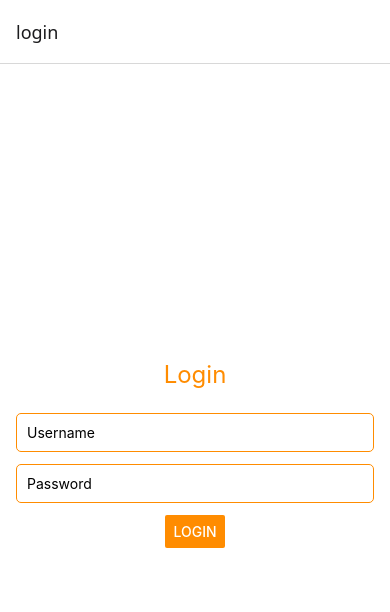
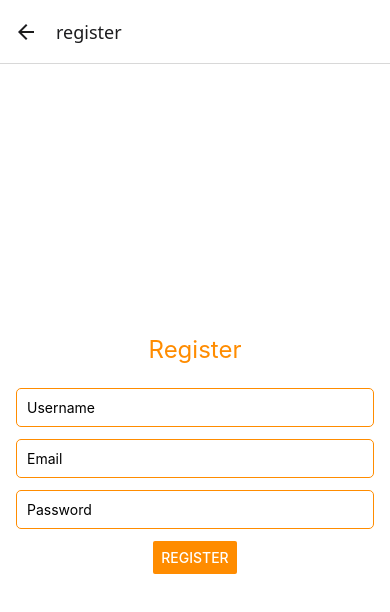
Before and after one commit to Kristian182381/Domis-el-norte, a React Native app: screen /register in a window 390 px wide. Before the commit this address had no page. Shown: the top 612 px of the page. Built offline with nearby package versions, Linux system fonts and the light colour scheme.

Commit message:
Creacion y primer intento de configuracion con firebas-pantalla de registro

```diff
--- a/App.js
+++ b/App.js
@@ -4,6 +4,7 @@ import { NavigationContainer } from "@react-navigation/native";
 import { createStackNavigator } from "@react-navigation/stack";
 import Login from "./components/screens/login";
 import Home from "./components/screens/home";
+import Register from "./components/screens/register";
 
 const Stack = createStackNavigator();
 
@@ -13,6 +14,7 @@ export default function App() {
       <Stack.Navigator initialRouteName="login">
         <Stack.Screen name="login" component={Login} />
         <Stack.Screen name="home" component={Home} />
+        <Stack.Screen name="register" component={Register} />
       </Stack.Navigator>
     </NavigationContainer>
   );
--- a/components/screens/login.js
+++ b/components/screens/login.js
@@ -1,11 +1,16 @@
 import React, { useState } from 'react';
-import { StyleSheet, Text, TextInput, View, Button } from 'react-native';
+import { StyleSheet, Text, TextInput, View, Button, TouchableOpacity } from 'react-native';
 
 const Login = ({ navigation }) => {
     const [username, setUsername] = useState('');
     const [password, setPassword] = useState('');
+    const [error, setError] = useState('');
 
     const handleLogin = () => {
+        if (username === '' || password === '') {
+            setError('Both fields are required');
+            return;
+        }
         // Aquí puedes agregar la lógica de autenticación
         // Si la autenticación es exitosa, navega a la pantalla de home
         navigation.navigate('home');
@@ -27,7 +32,11 @@ const Login = ({ navigation }) => {
                 onChangeText={setPassword}
                 secureTextEntry
             />
+            {error ? <Text style={styles.error}>{error}</Text> : null}
             <Button title="Login" onPress={handleLogin} color="#ff8c00" />
+            <TouchableOpacity onPress={() => navigation.navigate('register')}>
+                <Text style={styles.registerLink}>Don't have an account? Register</Text>
+            </TouchableOpacity>
         </View>
     );
 };
@@ -53,6 +62,15 @@ const styles = StyleSheet.create({
         borderColor: '#ff8c00',
         borderRadius: 5,
     },
+    error: {
+        color: 'red',
+        marginBottom: 12,
+    },
+    registerLink: {
+        marginTop: 16,
+        color: '#ff8c00',
+        textDecorationLine: 'underline',
+    },
 });
 
 export default Login;
--- /dev/null
+++ b/components/screens/register.js
@@ -0,0 +1,88 @@
+import React, { useState } from "react";
+import { StyleSheet, Text, TextInput, View, Button } from "react-native";
+import { createUserWithEmailAndPassword } from 'firebase/auth';
+import { auth } from '../../firebaseConfig';
+
+const Register = ({ navigation }) => {
+    const [username, setUsername] = useState("");
+    const [email, setEmail] = useState("");
+    const [password, setPassword] = useState("");
+    const [error, setError] = useState("");
+
+    const handleRegister = () => {
+        // Validar los campos de entrada
+        if (username === '' || email === '' || password === '') {
+            setError('All fields are required');
+            return;
+        }
+
+        // Registrar usuario con Firebase
+        createUserWithEmailAndPassword(auth, email, password)
+            .then((userCredential) => {
+                // Registro exitoso
+                const user = userCredential.user;
+                console.log('User registered:', user);
+                navigation.navigate("login");
+            })
+            .catch((error) => {
+                setError(error.message);
+            });
+    };
+
+    return (
+        <View style={styles.container}>
+            <Text style={styles.title}>Register</Text>
+            <TextInput
+                style={styles.input}
+                placeholder="Username"
+                value={username}
+                onChangeText={setUsername}
+            />
+            <TextInput
+                style={styles.input}
+                placeholder="Email"
+                value={email}
+                onChangeText={setEmail}
+                keyboardType="email-address"
+            />
+            <TextInput
+                style={styles.input}
+                placeholder="Password"
+                value={password}
+                onChangeText={setPassword}
+                secureTextEntry
+            />
+            {error ? <Text style={styles.error}>{error}</Text> : null}
+            <Button title="Register" onPress={handleRegister} color="#ff8c00" />
+        </View>
+    );
+};
+
+const styles = StyleSheet.create({
+    container: {
+        flex: 1,
+        backgroundColor: "#fff",
+        alignItems: "center",
+        justifyContent: "center",
+        padding: 16,
+    },
+    title: {
+        fontSize: 24,
+        marginBottom: 24,
+        color: "#ff8c00",
+    },
+    input: {
+        width: "100%",
+        padding: 10,
+        marginBottom: 12,
+        borderWidth: 1,
+        borderColor: "#ff8c00",
+        borderRadius: 5,
+    },
+    error: {
+        color: "red",
+        marginBottom: 12,
+    },
+});
+
+export default Register;
--- /dev/null
+++ b/firebaseConfig.js
@@ -0,0 +1,26 @@
+// Import the functions you need from the SDKs you need
+import { initializeApp } from "firebase/app";
+import { getAuth, initializeAuth, getReactNativePersistence } from "firebase/auth";
+import AsyncStorage from '@react-native-async-storage/async-storage';
+
+// TODO: Add SDKs for Firebase products that you want to use
+// https://firebase.google.com/docs/web/setup#available-libraries
+
+// Your web app's Firebase configuration
+// For Firebase JS SDK v7.20.0 and later, measurementId is optional
+const firebaseConfig = {
+    apiKey: "AIzaSyD0QgqRpQIvi9nWi7FjP1fKXPB8En6--VM",
+    authDomain: "domis-el-norte.firebaseapp.com",
+    projectId: "domis-el-norte",
+    storageBucket: "domis-el-norte.firebasestorage.app",
+    messagingSenderId: "1040351147085",
+    appId: "1:1040351147085:web:38bbd31fc9b20414f69804",
+    measurementId: "G-6WZ0Q6HVMT",
+};
+
+// Initialize Firebase
+const app = initializeApp(firebaseConfig);
+const auth = initializeAuth(app, {
+    persistence: getReactNativePersistence(AsyncStorage)
+});
+export { auth };
--- a/index.js
+++ b/index.js
@@ -1,3 +1,4 @@
+import 'react-native-gesture-handler';
 import { registerRootComponent } from 'expo';
 import App from './App';
 
```
Also changed, not shown: package.json (+10 -3 lines), 1 other file (tests, documents, lock files or other folders).
